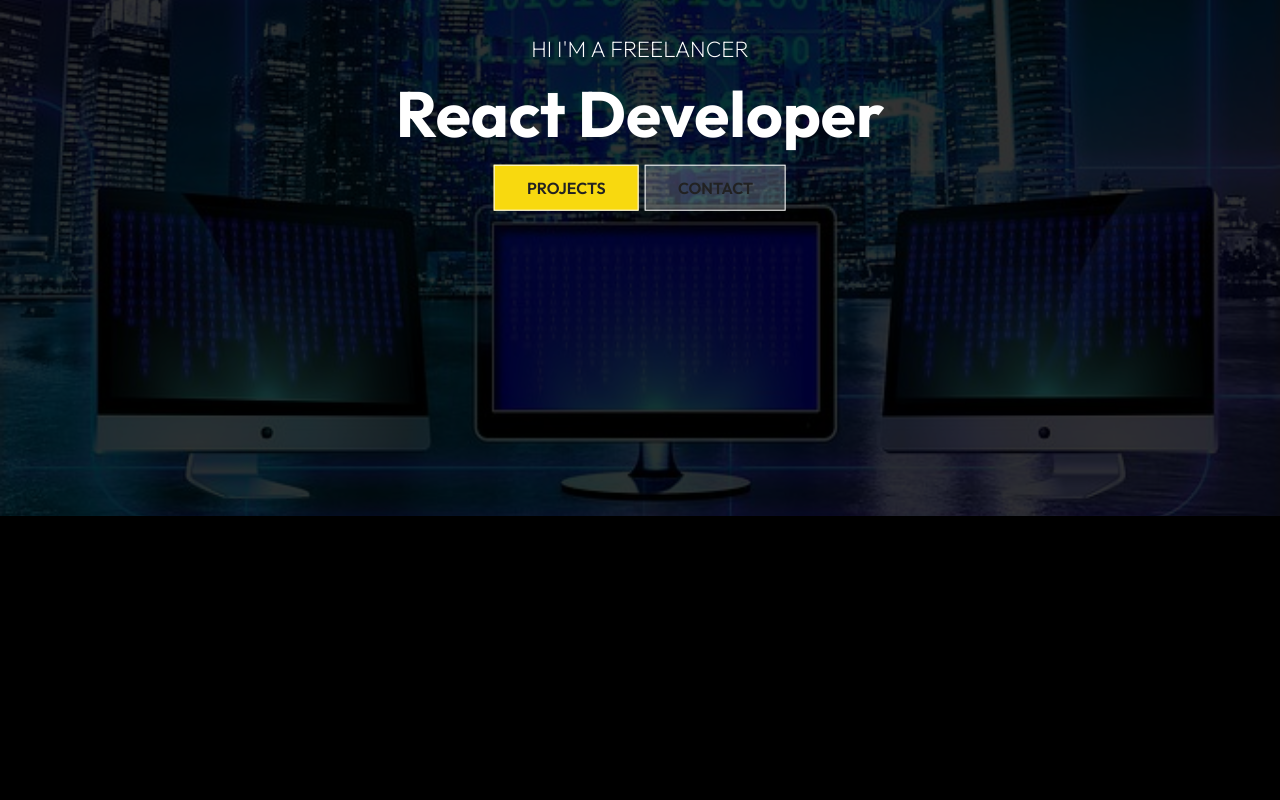
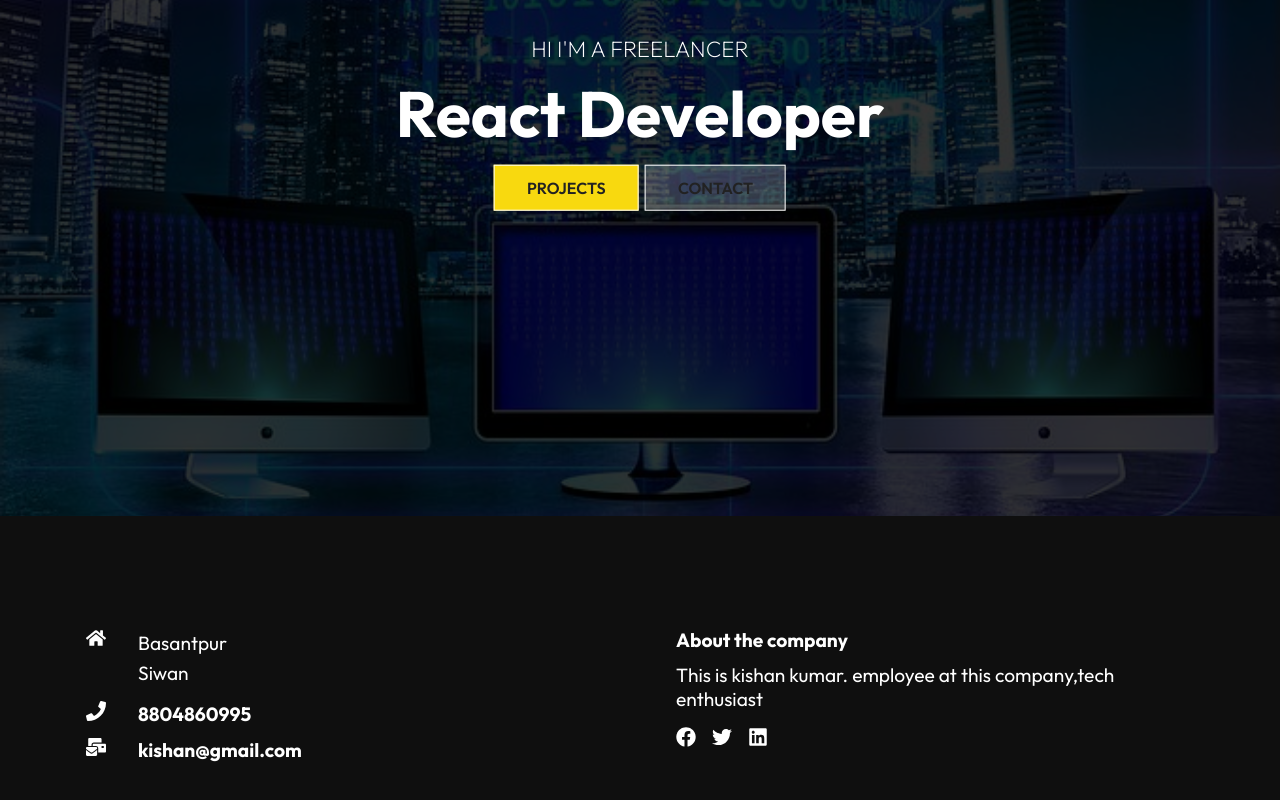
Before and after one commit to Kishan28Kumar/reactportfoliokishan, a React (Create React App) app: page / in a window 1280 px wide. Shown: the part 284-1084 px from the top of the page. Before the commit the page ends 804 px from the top, so only its background shows below. Built offline with nearby package versions, Linux system fonts and the light colour scheme.

Commit message:
footer completed

```diff
--- /dev/null
+++ b/src/components/Footer.js
@@ -0,0 +1,59 @@
+import "./FooterStyles.css";
+import React from "react";
+import { FaFacebook, FaHome, FaLinkedin, FaMailBulk, FaPhone, FaTwitter } from "react-icons/fa";
+
+const Footer = () => {
+  return (
+    <div className="footer">
+      <div className="footer-container">
+        <div className="left">
+          <div className="location">
+            <FaHome size={20} style={{ color: "#fff", marginRight: "2rem" }} />
+            <div>
+              <p>Basantpur</p>
+              <p>Siwan</p>
+            </div>
+          </div>
+          <div className="phone">
+            <h4>
+              <FaPhone
+                size={20}
+                style={{ color: "#fff", marginRight: "2rem" }}
+              />
+              8804860995
+            </h4>
+          </div>
+          <div className="email">
+            <h4>
+              <FaMailBulk
+                size={20}
+                style={{ color: "#fff", marginRight: "2rem" }}
+              />
+              kishan@gmail.com
+            </h4>
+          </div>
+        </div>
+        <div className="right">
+            <h4>About the company</h4>
+            <p>This is kishan kumar. employee at this company,tech enthusiast</p>
+            <div className="social">
+            <FaFacebook
+                size={20}
+                style={{ color: "#fff", marginRight: "1rem" }}
+              />
+            <FaTwitter
+                size={20}
+                style={{ color: "#fff", marginRight: "1rem" }}
+              />
+            <FaLinkedin
+                size={20}
+                style={{ color: "#fff", marginRight: "1rem" }}
+              />
+            </div>
+        </div>
+      </div>
+    </div>
+  );
+};
+
+export default Footer;
--- /dev/null
+++ b/src/components/FooterStyles.css
@@ -0,0 +1,57 @@
+.footer{
+   width: 100%;
+   padding: 6rem 0;
+   background-color: rgba(19,19,19,.8);
+}
+
+.footer-container{
+    max-width: 1140px;
+    margin: auto;
+    display: grid;
+    grid-template-columns: repeat(2,1fr);
+    grid-gap: 40px;
+
+}
+
+.left{
+    height: 100%;
+    max-width: 100%;
+    display: flex;
+    flex-direction: column;
+    padding: 1rem;
+}
+
+.location{
+     display: flex;
+     margin-bottom: .8rem;
+}
+
+.location p{
+    line-height: 30px;
+}
+
+.right{
+    height: 100%;
+    max-width: 100%;
+    display: flex;
+    flex-direction: column;
+    padding: 1rem;
+}
+
+.social{
+    margin-top: 1rem;
+}
+
+h4{
+    font-size: 1.2rem;
+    padding-bottom: .7rem;
+}
+p{
+    font-size: 1.2rem;
+}
+
+@media screen and (max-width:640px) {
+    .footer-container{
+        grid-template-columns: 1fr;
+    }
+}
--- a/src/routes/Home.js
+++ b/src/routes/Home.js
@@ -1,12 +1,14 @@
 import React from 'react'
 import Navbar from '../components/Navbar'
 import HeroImg from "../components/HeroImg";
+import Footer from '../components/Footer';
 
 const Home = () => {
   return (
     <div>
       <Navbar />
       <HeroImg />
+      <Footer />
     </div>
   )
 }
```
